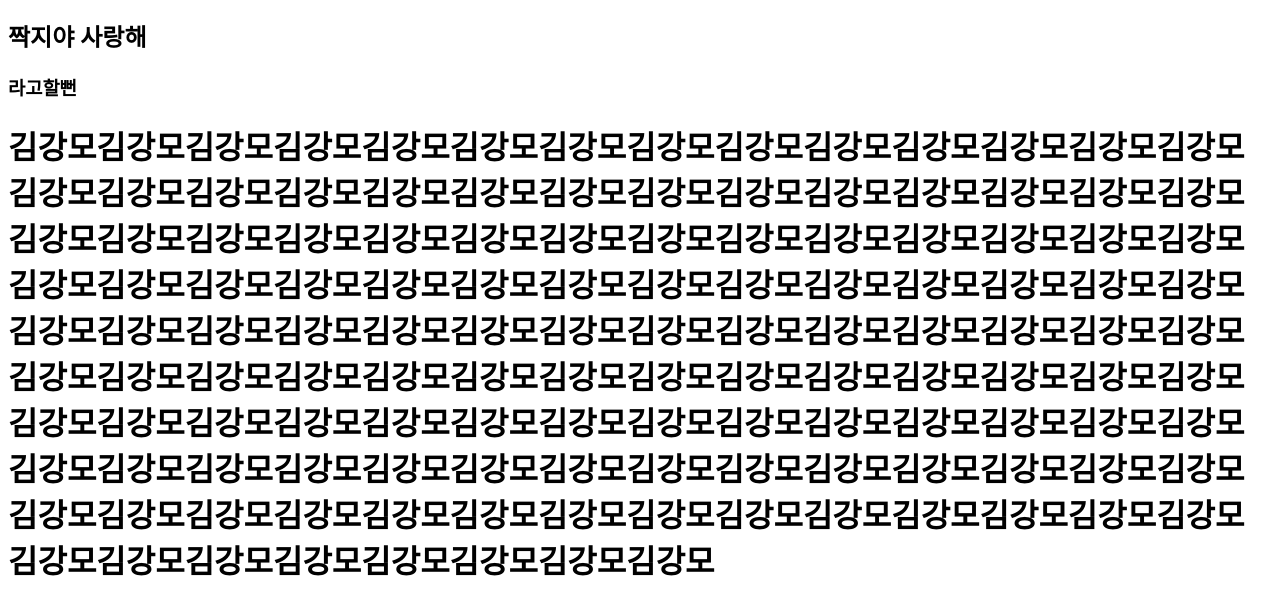
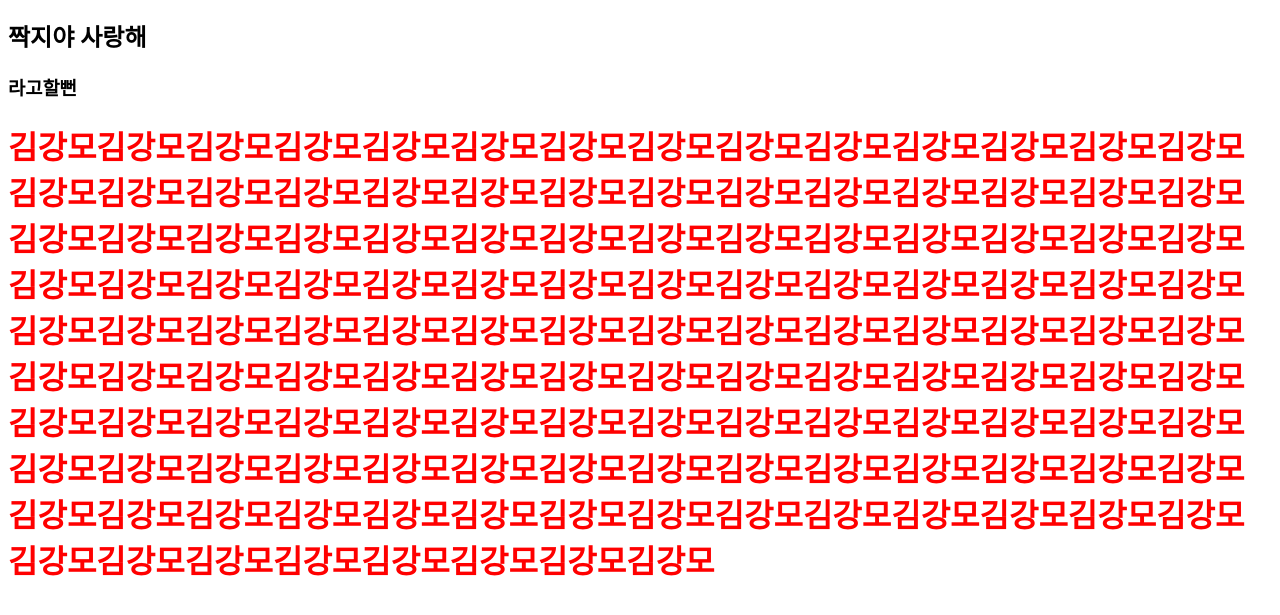
Before and after one commit to vkdlxj3332/kimricha, a plain HTML site: page index.html in a window 1280 px wide. Shown: the part 57-672 px from the top of the page. Drawn offline with Linux system fonts and the light colour scheme.

Commit message:
Update index.html

```diff
--- a/index.html
+++ b/index.html
@@ -5,6 +5,6 @@
 <h1> 김건일의 공부방에 오신 걸 환영합니다. </h1>
 <h2> 짝지야 사랑해 </h2>
 <h3>라고할뻔</h3>
-  <h1 style="red">김강모김강모김강모김강모김강모김강모김강모김강모김강모김강모김강모김강모김강모김강모김강모김강모김강모김강모김강모김강모김강모김강모김강모김강모김강모김강모김강모김강모김강모김강모김강모김강모김강모김강모김강모김강모김강모김강모김강모김강모김강모김강모김강모김강모김강모김강모김강모김강모김강모김강모김강모김강모김강모김강모김강모김강모김강모김강모김강모김강모김강모김강모김강모김강모김강모김강모김강모김강모김강모김강모김강모김강모김강모김강모김강모김강모김강모김강모김강모김강모김강모김강모김강모김강모김강모김강모김강모김강모김강모김강모김강모김강모김강모김강모김강모김강모김강모김강모김강모김강모김강모김강모김강모김강모김강모김강모김강모김강모김강모김강모김강모김강모김강모김강모김강모김강모김강모김강모김강모김강모김강모김강모김강모김강모김강모김강모김강모김강모김강모김강모김강모김강모김강모김강모
+  <h1 style="color:red">김강모김강모김강모김강모김강모김강모김강모김강모김강모김강모김강모김강모김강모김강모김강모김강모김강모김강모김강모김강모김강모김강모김강모김강모김강모김강모김강모김강모김강모김강모김강모김강모김강모김강모김강모김강모김강모김강모김강모김강모김강모김강모김강모김강모김강모김강모김강모김강모김강모김강모김강모김강모김강모김강모김강모김강모김강모김강모김강모김강모김강모김강모김강모김강모김강모김강모김강모김강모김강모김강모김강모김강모김강모김강모김강모김강모김강모김강모김강모김강모김강모김강모김강모김강모김강모김강모김강모김강모김강모김강모김강모김강모김강모김강모김강모김강모김강모김강모김강모김강모김강모김강모김강모김강모김강모김강모김강모김강모김강모김강모김강모김강모김강모김강모김강모김강모김강모김강모김강모김강모김강모김강모김강모김강모김강모김강모김강모김강모김강모김강모김강모김강모김강모김강모
 </body>
 </html>
```
